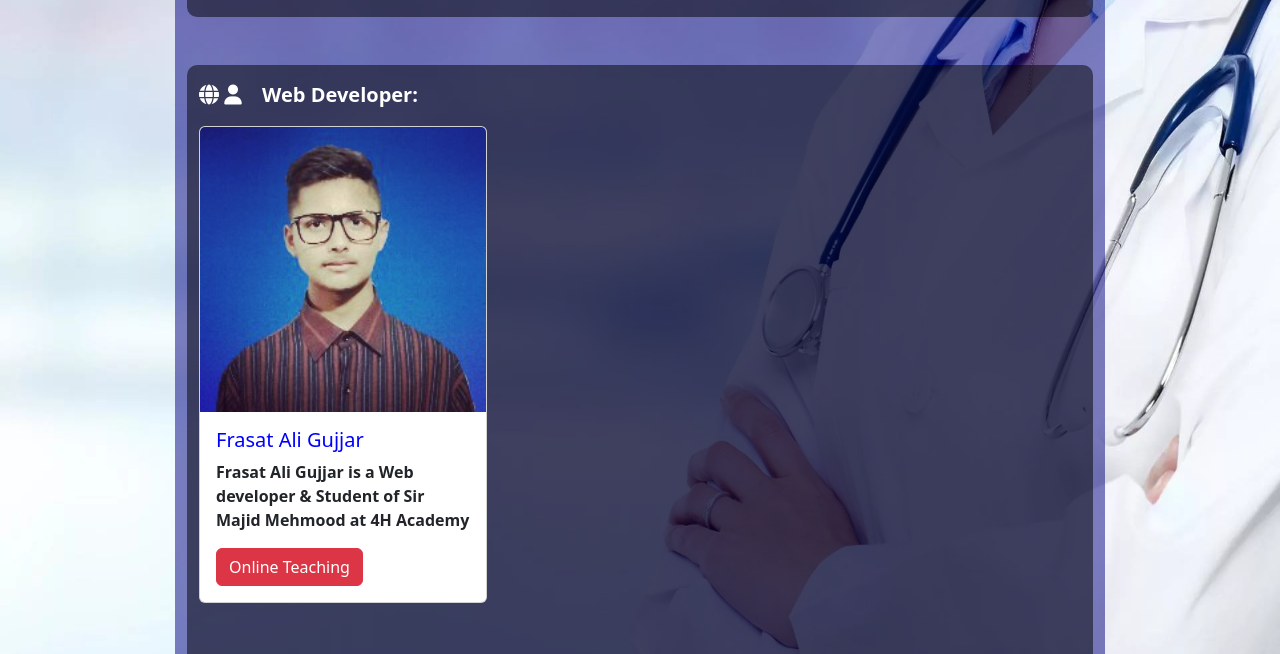
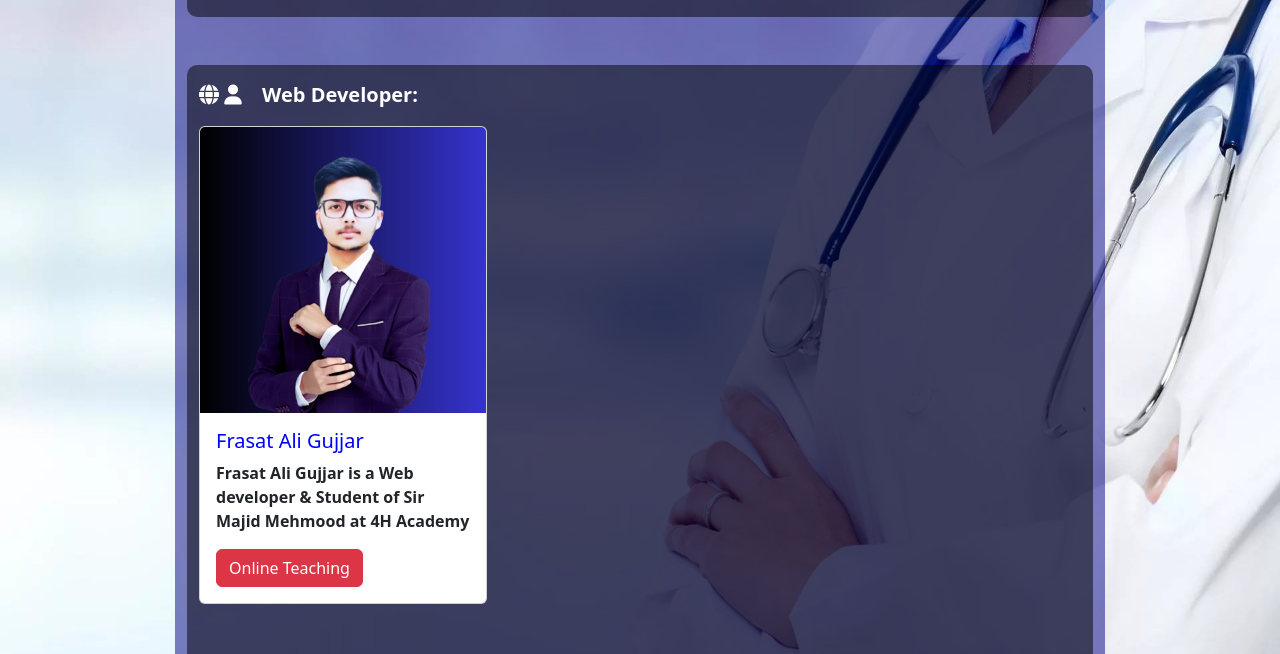
Before and after one commit to FrasatAliGujjar/alhamd_clinic, a plain HTML site: page About.html in a window 1280 px wide. Shown: the part 2500-3154 px from the top of the page. Drawn offline with nearby package versions, Linux system fonts and the light colour scheme; a web font is replaced by a local one.

Commit message:
xxxx
xxx

```diff
--- a/About.css
+++ b/About.css
@@ -2,6 +2,8 @@
     font-family: Bulletto;
     src: url(fonts/Bulletto.ttf);
 }
+
+
 
 @font-face {
     font-family: Regista;
--- a/About.html
+++ b/About.html
@@ -310,8 +310,9 @@
 
                                                 <br>
                                             <p style="color: yellow;">
-                                            <div class="card" style="width: 18rem;">
-                                                <img src="images/frasat.jpg" class="card-img-top" alt="...">
+
+                                                <div class="card" style="width: 18rem;">
+                                                <img src="images/DP.jpeg" class="card-img-top" alt="...">
                                                 <div class="card-body">
                                                     <h5 class="card-title" style="color: blue;">Frasat Ali Gujjar</h5>
                                                     <p class="card-text">Frasat Ali Gujjar is a Web developer & Student
```
Also changed, not shown: images/DP.jpeg (added), images/frasat.jpg (deleted), 1 other file.
